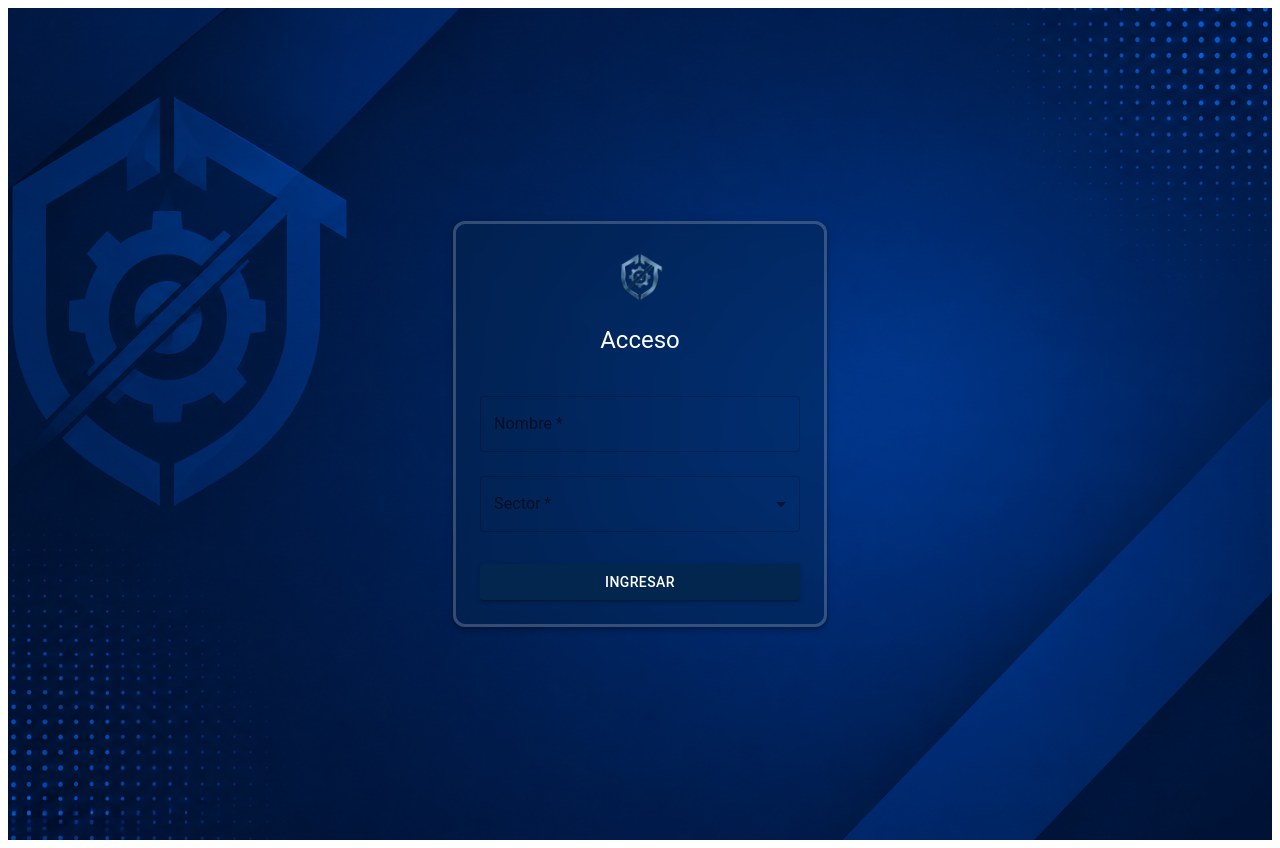
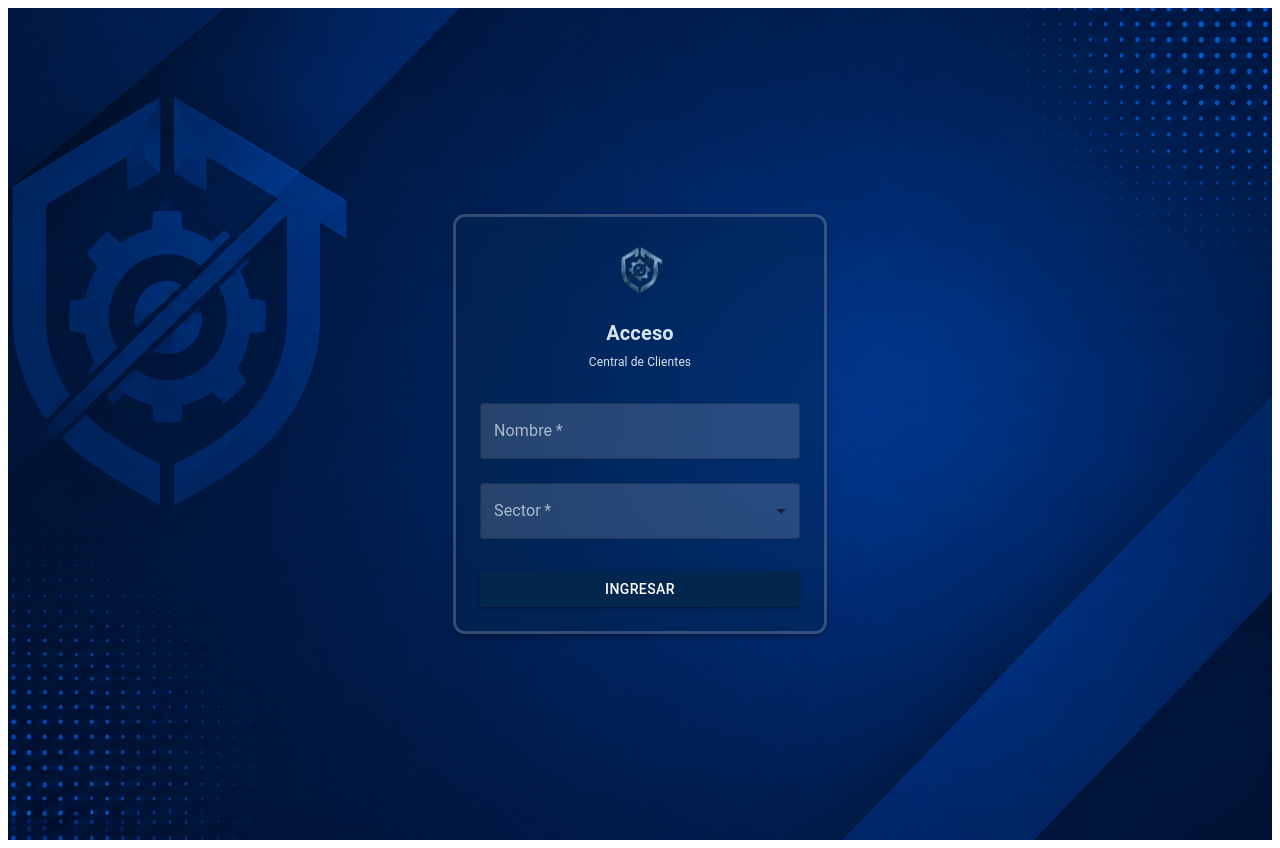
Before and after one commit to davidjuharez/pv_tp_integrador_grupo6, a React (Vite) app in the folder pv_tp_integrador_grupo6/: page /login in a window 1280 px wide. Built offline with nearby package versions, Linux system fonts and the light colour scheme.

Commit message:
Se cambia el color de la fuente para a un color aproiado para estilo de la pagina, además se cambia el fondo del campo a completar.

```diff
--- a/pv_tp_integrador_grupo6/src/views/Login.jsx
+++ b/pv_tp_integrador_grupo6/src/views/Login.jsx
@@ -28,10 +28,14 @@ const Login = () => {
                 <Box sx={{ display: "flex", justifyContent: "center", mb: 2 }}>
                     <Box component="img" src={logo} alt="Logo" sx={{ width: 60, height: 60 }} />
                 </Box>
-                <Typography variant="h5" align="center" sx={{ mb: 3 }}>Acceso</Typography>
+                <Typography variant="h6" align="center" sx={{ mb: 0.5, fontWeight: 700, color: "#d6e4f0" }}>Acceso</Typography>
+                <Typography align="center" sx={{ mb: 2, color: "#d6e4f0", fontSize: "0.75rem" }}>Central de Clientes</Typography>
+
                 <form onSubmit={handleSubmit}>
-                    <TextField fullWidth label="Nombre" name="nombre" onChange={handleChange} margin="normal" required />
-                    <TextField fullWidth select label="Sector" name="sector" value={form.sector} onChange={handleChange} margin="normal" required>
+                    <TextField fullWidth label="Nombre" name="nombre" onChange={handleChange} margin="normal" required
+                    sx={{ '& .MuiOutlinedInput-root': { bgcolor: 'rgba(255, 255, 255, 0.15)' }, '& .MuiInputLabel-root': { color: '#aabbce' }, '& .MuiInputBase-input': { color: '#ffffff' } }} />
+                    <TextField fullWidth select label="Sector" name="sector" value={form.sector} onChange={handleChange} margin="normal" required
+                    sx={{ '& .MuiOutlinedInput-root': { bgcolor: 'rgba(255, 255, 255, 0.15)' }, '& .MuiInputLabel-root': { color: '#aabbce' }, '& .MuiInputBase-input': { color: '#ffffff' } }} >
                         <MenuItem value="Soporte">Soporte</MenuItem>
                         <MenuItem value="Gerencia">Gerencia</MenuItem>
                     </TextField>
```
